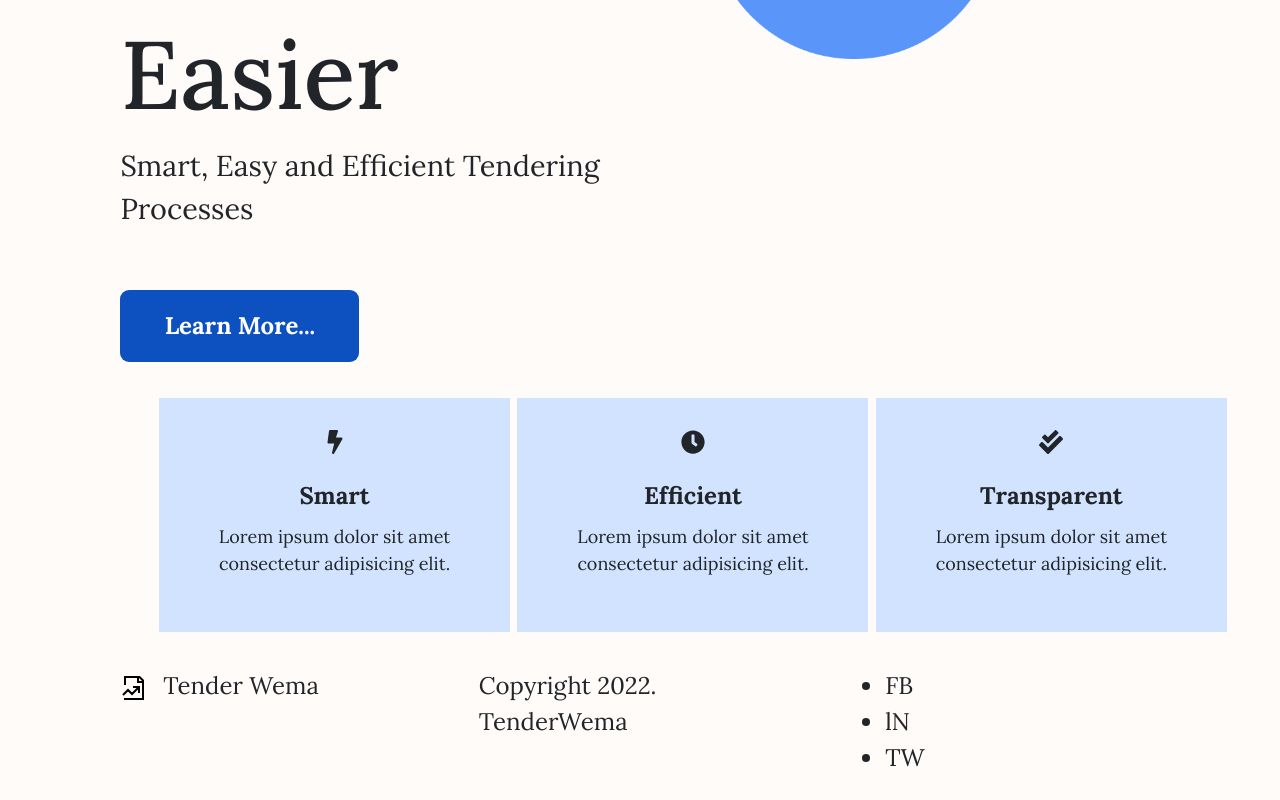
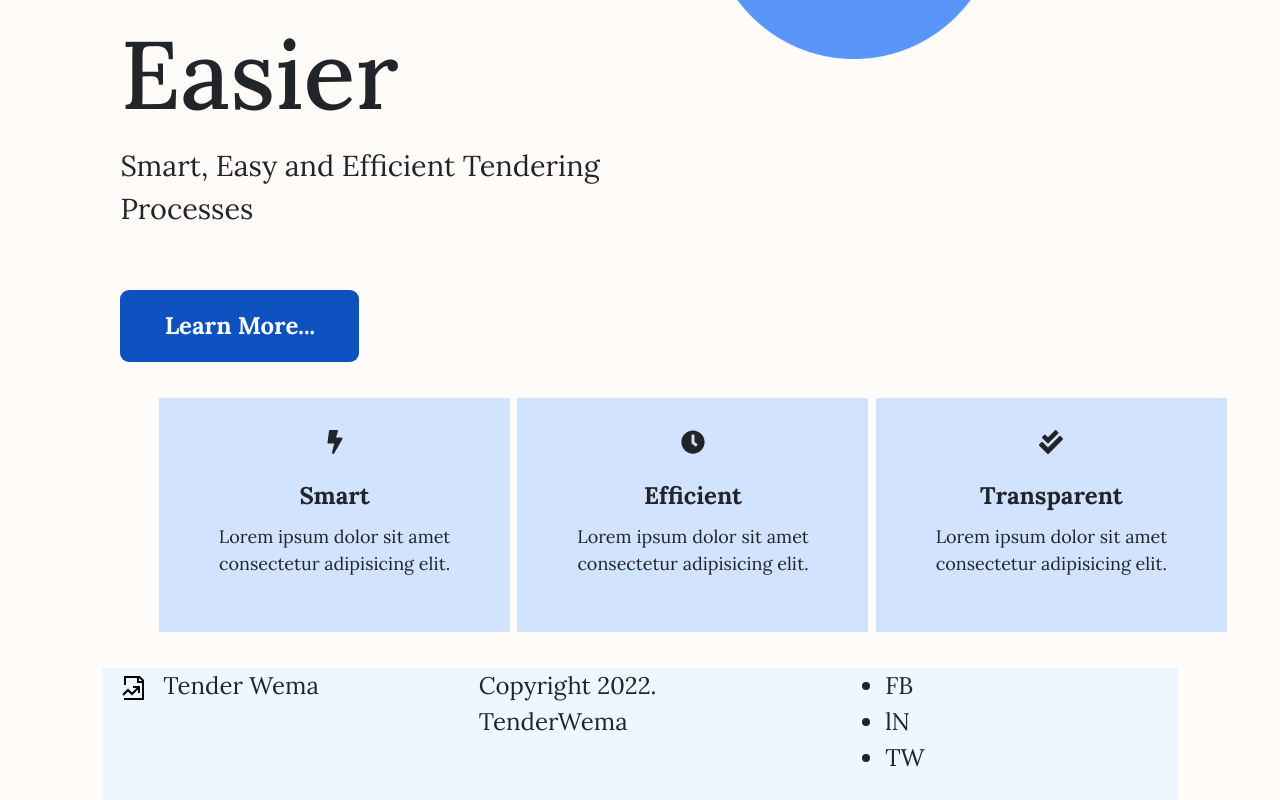
Before and after one commit to nelsonmutindamwanzia/tender-wema-frontend, a React (Create React App) app: page / in a window 1280 px wide. Shown: the part 403-1203 px from the top of the page. Built offline with nearby package versions, Linux system fonts and the light colour scheme.

Commit message:
remove footer styling

```diff
--- a/src/index.css
+++ b/src/index.css
@@ -79,3 +79,7 @@ button.btn {
     color: black;
     font-size: 20px;
 }
+#footer{
+    background-color: #ECF7FF ;
+
+}
```
